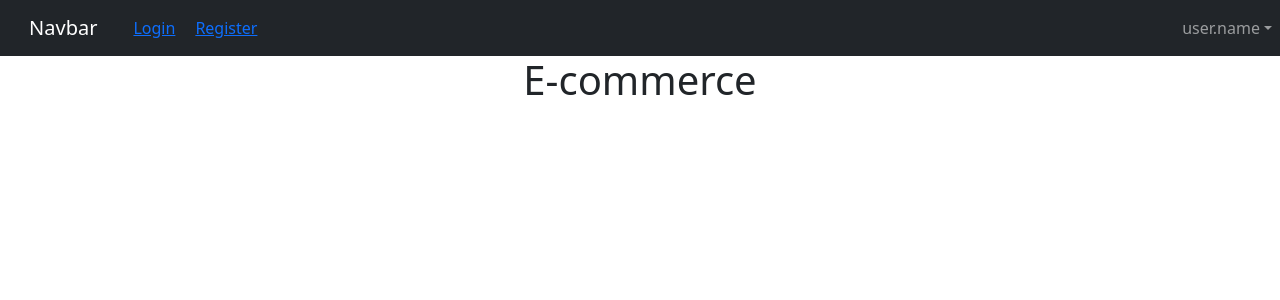
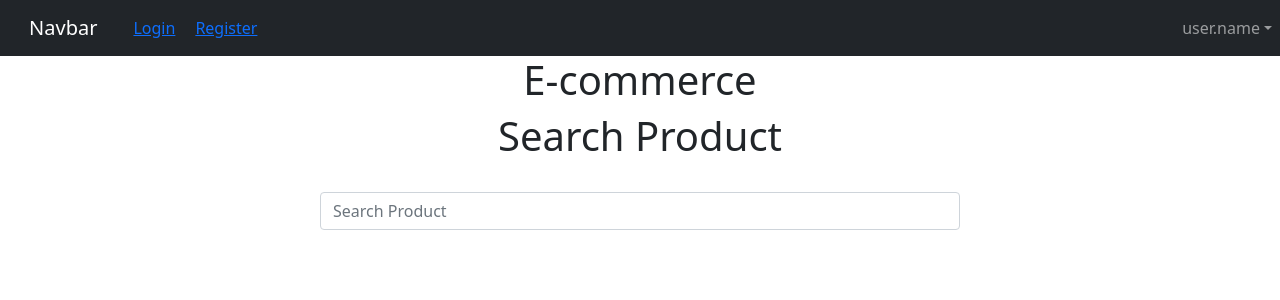
Before and after one commit to AdnanTurjoy/reactapi, a React (Create React App) app: page /search in a window 1280 px wide. Shown: the top 300 px of the page. Built offline with nearby package versions, Linux system fonts and the light colour scheme.

Commit message:
search product

```diff
--- a/src/App.js
+++ b/src/App.js
@@ -14,6 +14,7 @@ import UpdateProduct from './UpdateProduct';
 import Register from './Register';
 import ProductList from './ProductList';
 import SingleProduct from './SingleProduct';
+import SearchProduct from './SearchProduct';
 
 
 function App() {
@@ -41,9 +42,13 @@ function App() {
       <Route path='/update/:id' children={<UpdateProduct/>}>
       <UpdateProduct/>
       </Route>
+      <Route path='/search' children={<SearchProduct/>}>
+        <SearchProduct/>
+      </Route>
       <Route path='/product'>
         <ProductList/>
       </Route>
+
 
       </BrowserRouter>
 
--- a/src/Header.js
+++ b/src/Header.js
@@ -18,7 +18,9 @@ const Header = () => {
               <>
                 <Link  to="/product">Product List</Link>
                 <Link to="/add">Add Product</Link>
-                <Link to="/update/:id">Update Product</Link>
+                <Link to="/update">Update Product</Link>
+                <Link to="/search">Search Product</Link>
+
               </>
             ) : (
               <>
--- /dev/null
+++ b/src/SearchProduct.js
@@ -0,0 +1,58 @@
+
+import { useState, useEffect } from "react";
+import {Table,Button} from 'react-bootstrap'
+const SearchProduct = () => {
+    const [data,setData]=useState([]);
+
+    const handleSearch = async (key)=>{
+        //
+        const response = await fetch('http://127.0.0.1:8000/api/search/'+key);
+        const items = await response.json();
+        setData(items);
+      }
+      console.log(data);
+    return (
+      <div className="col-sm-6 offset-sm-3">
+      <h1> Search Product </h1>
+           <br/>
+           <input className="form-control" type="text" onChange={(e)=>handleSearch(e.target.value)} placeholder="Search Product"/>
+            {
+            data.length > 0 ?
+           <Table striped bordered hover>
+        <thead>
+          <tr>
+            <th>ID</th>
+            <th> Name</th>
+            <th> Image</th>
+            <th>Description</th>
+            <th>Price</th>
+
+          </tr>
+        </thead>
+        <tbody>
+          {
+              data.map((item)=>
+                <tr key={item.id}>
+                <td>{item.id}</td>
+                <td>{item.name}</td>
+                <td><img style={{width: "120px",
+    height: "120px"}} src={"http://127.0.0.1:8000/images/"+item.file_path}/></td>
+                <td>{item.description}</td>
+                <td>{item.price}</td>
+
+
+
+              </tr>
+              )
+          }
+        </tbody>
+      </Table>
+      :null
+}
+      </div>
+
+
+     );
+}
+
+export default SearchProduct;
```
